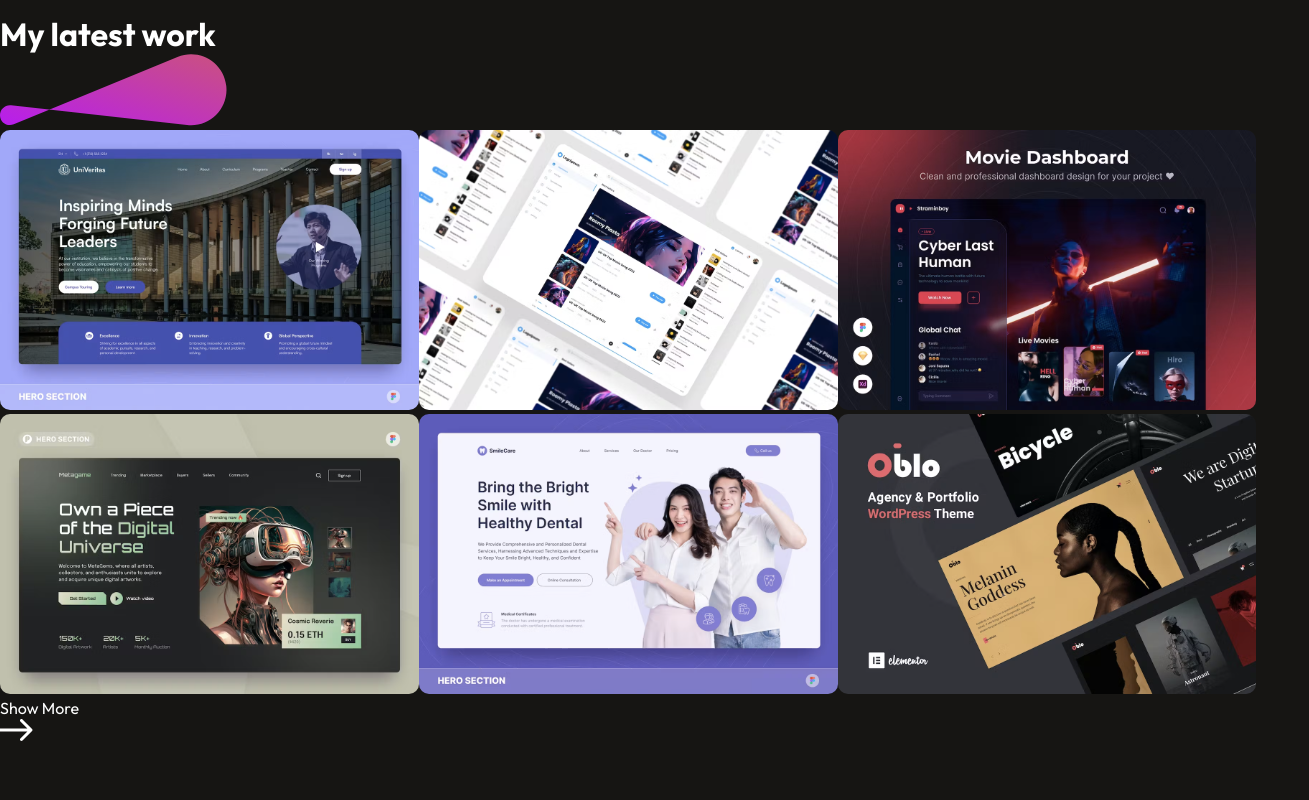
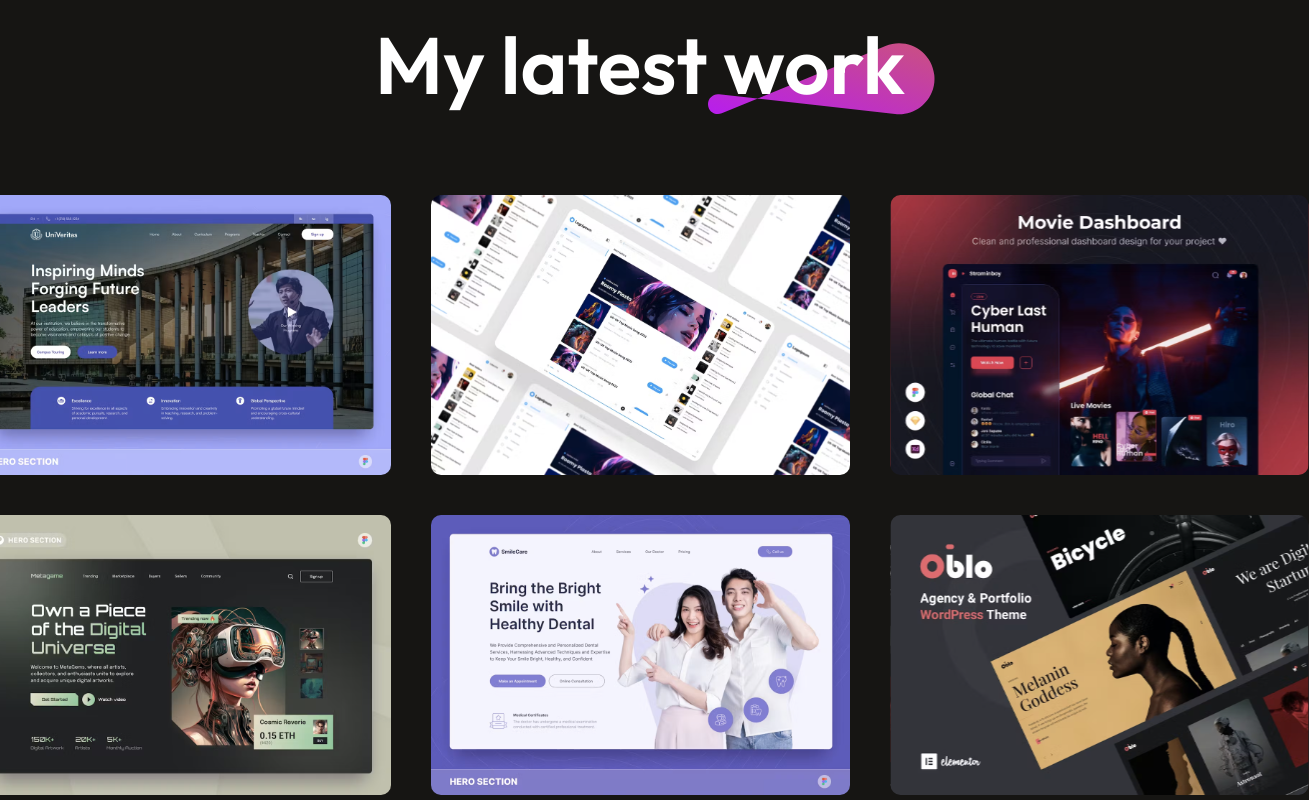
Before and after one commit to isurudayananda/portfolio, a React (Vite) app in the folder portfolio-react/: page / in a window 1280 px wide. Shown: the part 3720-4520 px from the top of the page, 1309 px wide, since content can reach past the window. Before the commit the page ends 4466 px from the top, so only its background shows below. Built offline with nearby package versions, Linux system fonts and the light colour scheme.

Commit message:
adding css properties to the MyWork.CSS

```diff
--- a/portfolio-react/src/Components/MyWork/MyWork.css
+++ b/portfolio-react/src/Components/MyWork/MyWork.css
@@ -0,0 +1,64 @@
+.mywork{
+    display: flex;
+    flex-direction: column;
+    align-items: center;
+    justify-content: center;
+    gap: 80px;
+    margin: 80px 170px;
+}
+
+.mywork-title{
+    position: relative;
+}
+
+.mywork-title h1{
+    padding: 0px 30px;
+    font-size: 80px;
+    font-weight: 600;
+}
+
+.mywork-title img{
+    position: absolute;
+    bottom: 0;
+    right: 0;
+    z-index: -1;
+}
+
+.mywork-container{
+    display: grid;
+    grid-template-columns: 1fr 1fr 1fr;
+    gap: 40px;
+}
+
+.mywork-container img{
+    box-sizing: border-box;
+    width: 419px;
+    height: 280px;
+    transition: 0.3s;
+    cursor: pointer;
+}
+
+.mywork-container img:hover{
+    transform: scale(1.10);
+    border: 4px solid #ff00ff;
+    border-radius: 10px;
+    transition: 0.3s;
+}
+
+.mywork-showmore{
+    display: flex;
+    gap: 15px;
+    border-radius: 50px;
+    border: 2px solid white;
+    padding: 30px 60px;
+    font-size: 22px;
+    font-weight: 500;
+    margin-bottom: 80px;
+    transition: 0.6s;
+    cursor: pointer;
+}
+
+.mywork-showmore:hover{
+    gap: 30px;
+    transition: 0.6s;
+}
```
